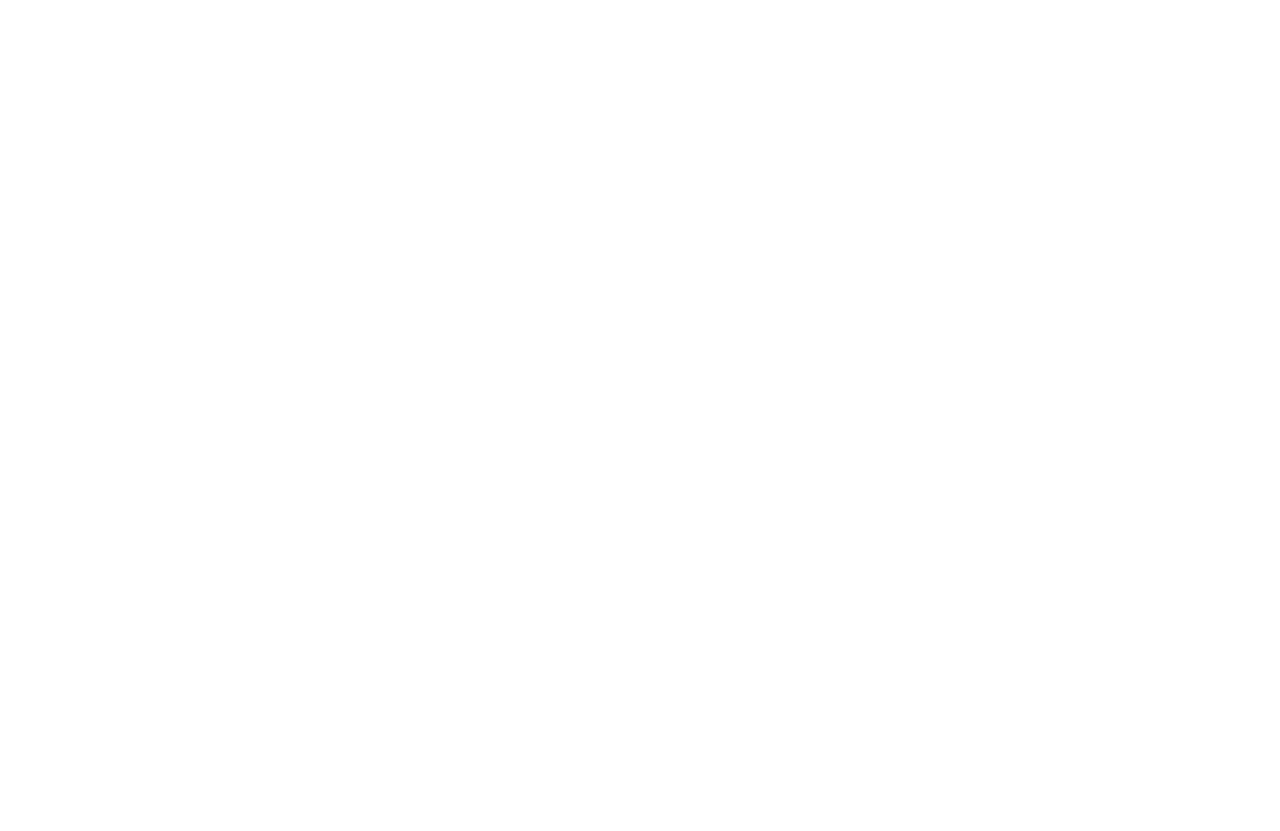
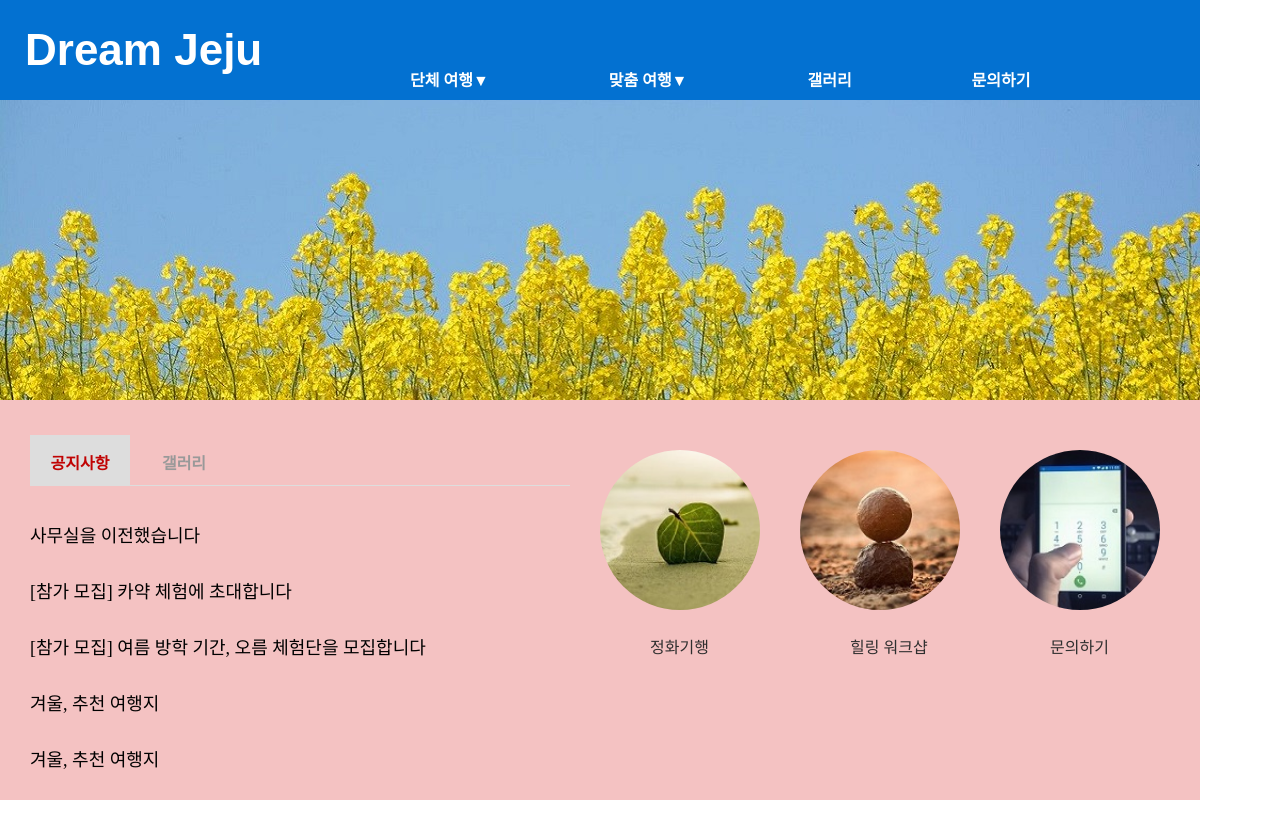
Before and after one commit to jungsaetbyeol/jeju, a plain HTML site: page index.html in a window 1280 px wide. Before the commit the page ends 800 px from the top, so only its background shows below. Drawn offline with Linux system fonts and the light colour scheme.

Commit message:
미완성
상단,텍스트영역 완성
중간 아이콘영역,하단 해야함

```diff
--- a/css/style.css
+++ b/css/style.css
@@ -1 +1,112 @@
 @charset "utf-8";
+* {
+  margin: 0;
+  padding: 0;
+  box-sizing: border-box;
+  text-decoration: none;
+}
+ul,
+li {
+  list-style: none;
+}
+
+.wrap {
+  width: 1200px;
+  background-color: aquamarine;
+}
+.wrap nav {
+  position: relative;
+  width: 100%;
+  height: 100px;
+  background-color: rgb(3, 113, 209);
+}
+.wrap nav .logo {
+  float: left;
+  margin: 25px;
+  width: 20%;
+  font: bold 44px "arial";
+  color: #fff;
+}
+.wrap nav ul {
+  position: absolute;
+  top: 50%;
+  left: 350px;
+  transform: translateY(70%);
+  text-align: center;
+}
+.wrap nav ul li {
+  float: left;
+}
+.wrap nav ul li a {
+  color: #fff;
+  padding: 0 60px;
+  font-weight: bold;
+}
+/* 상단 이미지 */
+article {
+  width: 100%;
+  height: 300px;
+}
+/* 내용 */
+section {
+  width: 100%;
+  height: 400px;
+  background-color: #f4c2c2;
+}
+/* 텍스트 영역 */
+section .left {
+  width: calc(100% / 2);
+  float: left;
+  padding: 30px;
+}
+section .left .text_bar {
+  font-size: 16px;
+  font-weight: bold;
+  color: #999;
+
+  border-bottom: 1px solid #ddd;
+}
+section .left span {
+  margin-top: 5px;
+  display: inline-block;
+  width: 100px;
+  height: 50px;
+  text-align: center;
+  padding-top: 15px;
+}
+
+#bar_l {
+  background-color: #ddd;
+
+  border: #505050;
+  color: rgb(192, 3, 3);
+}
+.left ul {
+  padding-top: 5px;
+}
+.left ul li {
+  font-size: 18px;
+  margin: 30px 0;
+}
+/* 아이콘 영역 */
+section .right {
+  width: calc(100% / 2);
+  float: left;
+}
+.icon {
+  float: left;
+  margin-top: 50px;
+
+}
+.icon img {
+  border-radius: 50%;
+  margin-right: 40px;
+  width: 160px;
+  height: 160px;
+}
+.icon p {
+  margin-top: 20px;
+  padding-left: 50px;
+  color: #2f2f2f;
+}
+/* 하단 */
--- a/index.html
+++ b/index.html
@@ -1,12 +1,63 @@
 <!DOCTYPE html>
 <html lang="ko">
-<head>
-    <meta charset="UTF-8">
-    <meta name="viewport" content="width=device-width, initial-scale=1.0">
+  <head>
+    <meta charset="UTF-8" />
+    <meta name="viewport" content="width=device-width, initial-scale=1.0" />
     <title>Document</title>
-    <link rel="stylesheet" href="css/style.css">
-</head>
-<body>
+    <link rel="stylesheet" href="css/style.css" />
+  </head>
+  <body>
+    <!-- 전체 영역 -->
+    <div class="wrap">
+      <!-- gnb -->
+      <nav>
+        <a class="logo" href="#">Dream Jeju</a>
+        <ul>
+          <li><a href="#">단체 여행▼</a></li>
+          <li><a href="#">맞춤 여행▼</a></li>
+          <li><a href="#">갤러리</a></li>
+          <li><a href="#">문의하기</a></li>
+        </ul>
+      </nav>
+      <!--상단 이미지 -->
+      <article>
+        <img src="images/photo-1.jpg" alt="노란꽃이미지" />
+      </article>
 
-</body>
+      <!-- 내용 -->
+      <section>
+        <!-- 텍스트 -->
+        <div class="left">
+          <div class="text_bar">
+            <span id="bar_l">공지사항</span>
+            <span id="bar_r">갤러리</span>
+          </div>
+          <ul>
+            <li>사무실을 이전했습니다</li>
+            <li>[참가 모집] 카약 체험에 초대합니다</li>
+            <li>[참가 모집] 여름 방학 기간, 오름 체험단을 모집합니다</li>
+            <li>겨울, 추천 여행지</li>
+            <li>겨울, 추천 여행지</li>
+          </ul>
+        </div>
+
+        <!-- 아이콘 -->
+        <div class="right">
+          <div class="icon">
+            <img src="images/icon-1.jpg" alt="나뭇잎" />
+            <p>정화기행</p>
+          </div>
+          <div class="icon">
+            <img src="images/icon-2.jpg" alt="돌멩이" />
+            <p>힐링 워크샵</p>
+          </div>
+          <div class="icon">
+            <img src="images/icon-3.jpg" alt="모바일" />
+            <p>문의하기</p>
+          </div>
+        </div>
+      </section>
+      <!-- 하단 -->
+    </div>
+  </body>
 </html>
```
Also changed, not shown: images/icon-1.jpg (added), images/icon-2.jpg (added), images/icon-3.jpg (added), images/img-1.jpg (added), images/img-2.jpg (added), images/img-3.jpg (added), images/photo-1.jpg (added), images/photo-2.jpg (added), images/photo-3.jpg (added), images/sns-1.png (added), images/sns-2.png (added), images/sns-3.png (added).
